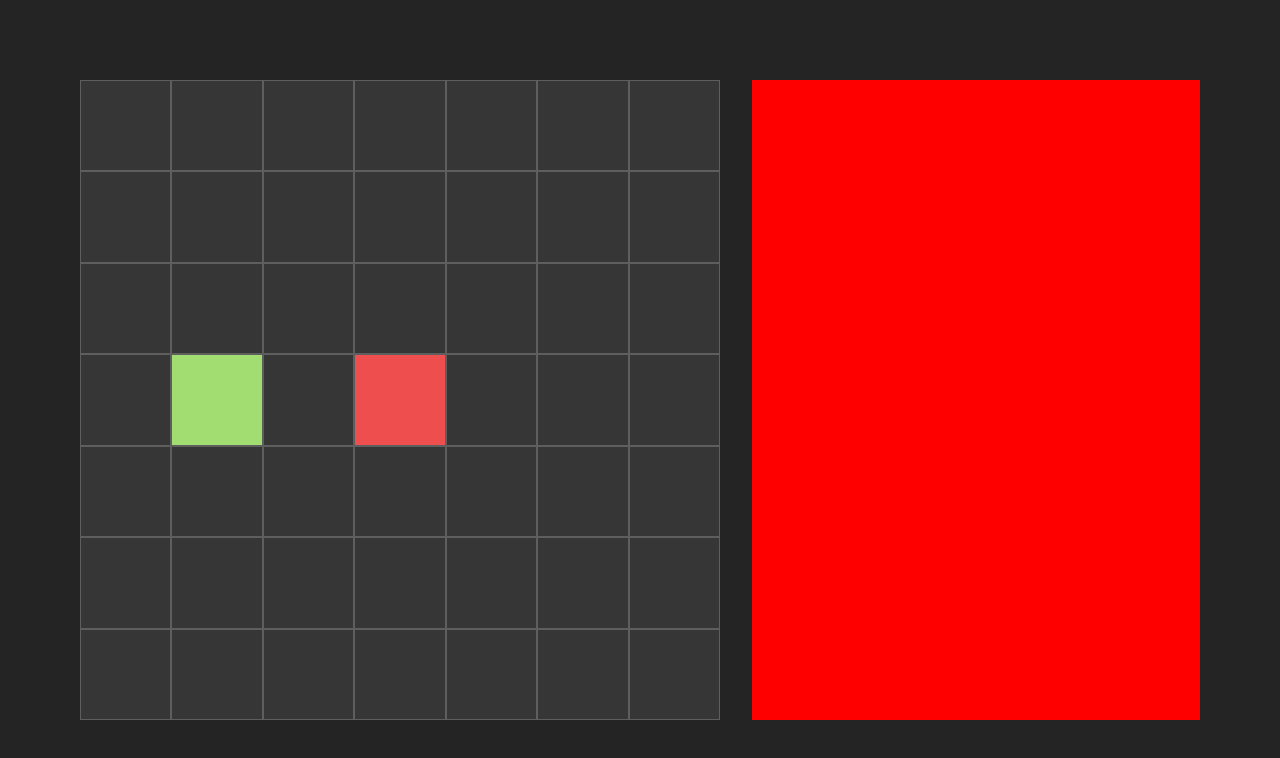
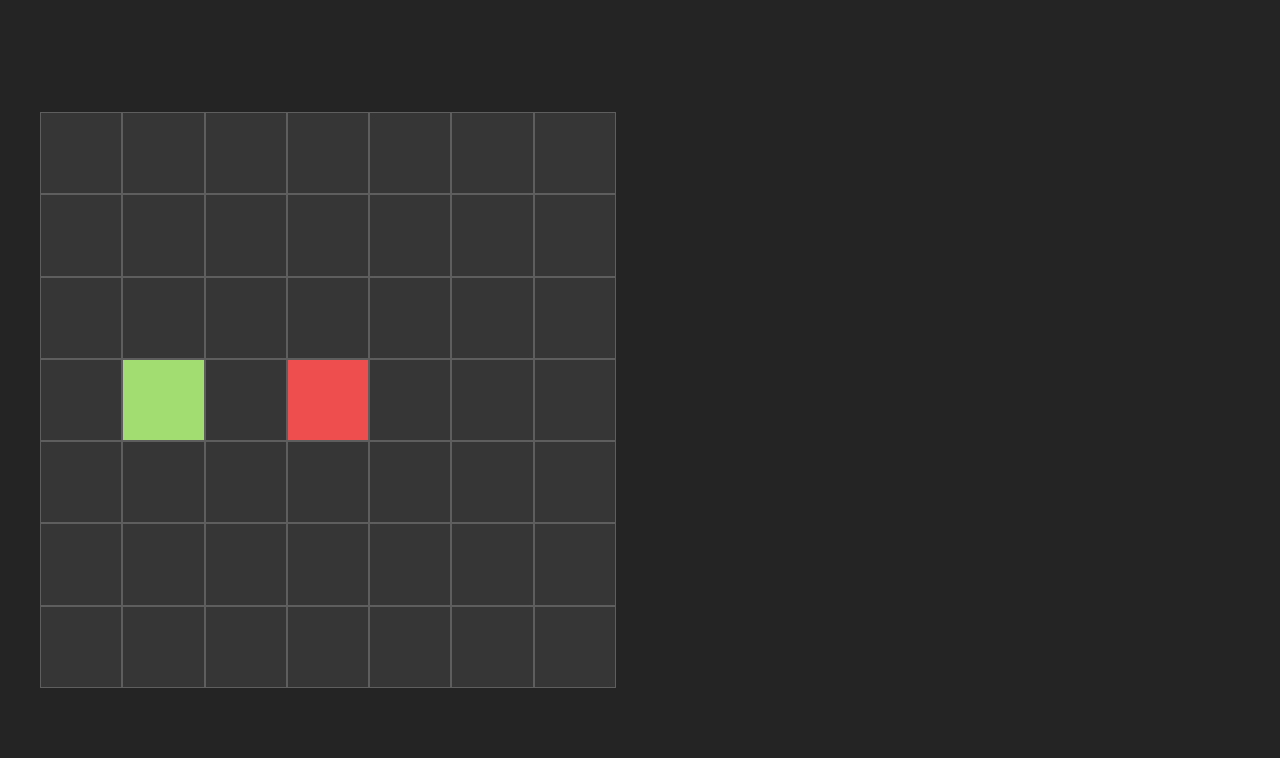
Before and after one commit to wachtern/snakeai, a React (Vite) app: page / in a window 1280 px wide. Shown: the top 758 px of the page. Built offline with nearby package versions, Linux system fonts and the light colour scheme.

Commit message:
feat(009): add analytics area

```diff
--- a/src/components/AnalyticsArea.tsx
+++ b/src/components/AnalyticsArea.tsx
@@ -8,17 +8,18 @@ export default AnalyticsArea;
 
 const Container = styled.div`
   background: ${({ theme }) => theme.colors.general.background};
-  background: red;
+  color: ${({ theme }) => theme.colors.general.white};
+  display: flex;
+  justify-content: center;
+  align-items: center;
 
   @media (min-aspect-ratio: 1/1) {
+    flex-basis: calc(90vw - 70vh);
     height: 100%;
-    width: 100%;
-    max-width: calc(80vw - 70vh);
   }
 
   @media (max-aspect-ratio: 1/1) {
+    flex-basis: calc(90vh - 70vw);
     width: 100%;
-    height: 100%;
-    max-height: calc(80vh - 70vw);
   }
 `;
--- a/src/components/GameField.tsx
+++ b/src/components/GameField.tsx
@@ -150,8 +150,9 @@ const GameField = ({ fieldSize, className }: Props) => {
 export default GameField;
 
 const Container = styled.div<{ fieldSize: number }>`
-  width: 100%;
-  height: 100%;
+  flex-grow: 1;
+  flex-shrink: 1;
+  flex-basis: 0;
   display: grid;
   aspect-ratio: 1/1;
   grid-template-columns: repeat(${(props) => props.fieldSize}, 1fr);
--- a/src/views/Playfield.tsx
+++ b/src/views/Playfield.tsx
@@ -24,7 +24,7 @@ const Container = styled.div`
   justify-content: flex-start;
   align-items: center;
   box-sizing: border-box;
-  padding: min(10vw, 10vh);
+  padding: min(5vw, 5vh);
 
   @media (min-aspect-ratio: 1/1) {
     flex-direction: row;
```
